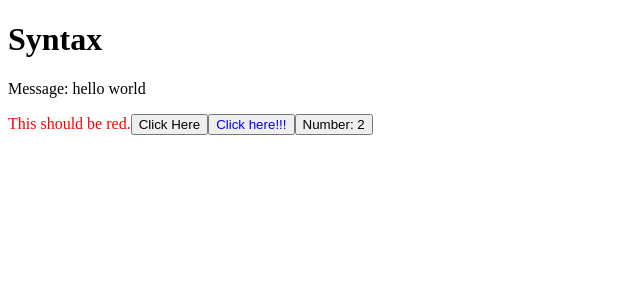
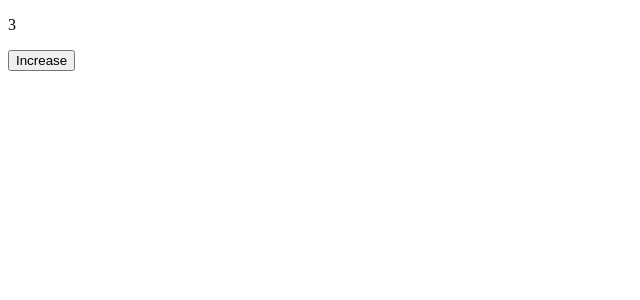
Before and after one commit to beovan/vue-learning, a Vue app: page / in a window 1280 px wide. Shown: the top 300 px of the page, without its empty margins (0-640 px from the left). Built offline with nearby package versions, Linux system fonts and the light colour scheme.

Commit message:
Refs trong Vue?

```diff
--- a/src/App.vue
+++ b/src/App.vue
@@ -1,35 +1,15 @@
 <script setup>
-const message = 'hello world';
-const rawHtml = '<span style="color: red">This should be red.</span>';
-const buttonId = 'button-id';
-  const buttonClass = 'btn btn-rounded';
-  const isButtonDisabled = false;
-  const objectOfAttrs = {
-  id: 'container',
-  class: 'wrapper',
-  style: {
-    color: 'blue'
-  }
-}
-const number = 0;
-const listString = "a,b,c,d,e,f,g,h,i,j"
-const convertToId = (data) => data.split(',').join('-');
+import { ref } from 'vue'
+
+const count = ref(2)
+count.value++
+
+const increase = ( ) => count.value++
 </script>
 
 <template>
   <div>
-    <h1>Syntax</h1>
-    <p>
-      Message: {{ message }}
-    </p>
-    <span v-html="rawHtml">
-    </span>
-    <button  :id="buttonId" :class="buttonClass" :disabled="isButtonDisabled" >
-      {{ isButtonDisabled  ? "Disable" : "Click Here"  }}
-    </button>
-
-    <button v-bind="objectOfAttrs">Click here!!!</button>
-    <button :id="convertToId(listString)">Number: {{ number + 2 }}</button>
-
- </div>
+    <p> {{ count }}</p>
+    <button @click="increase">Increase</button>
+  </div>
 </template>
```
